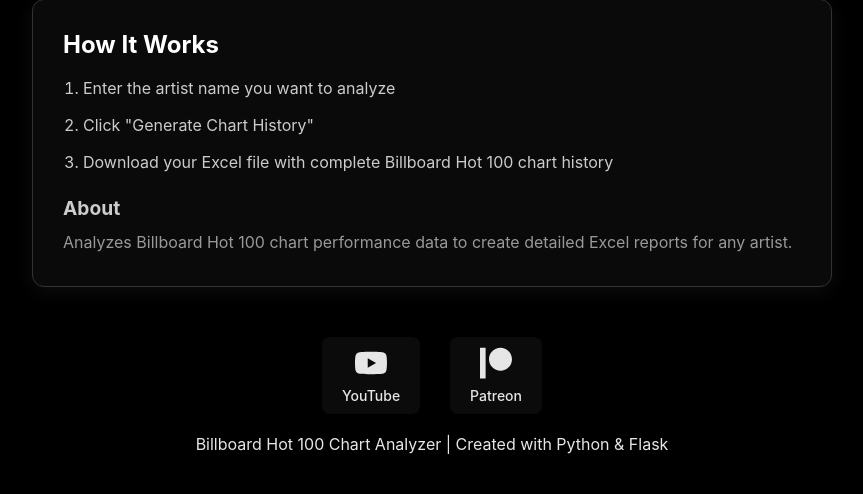
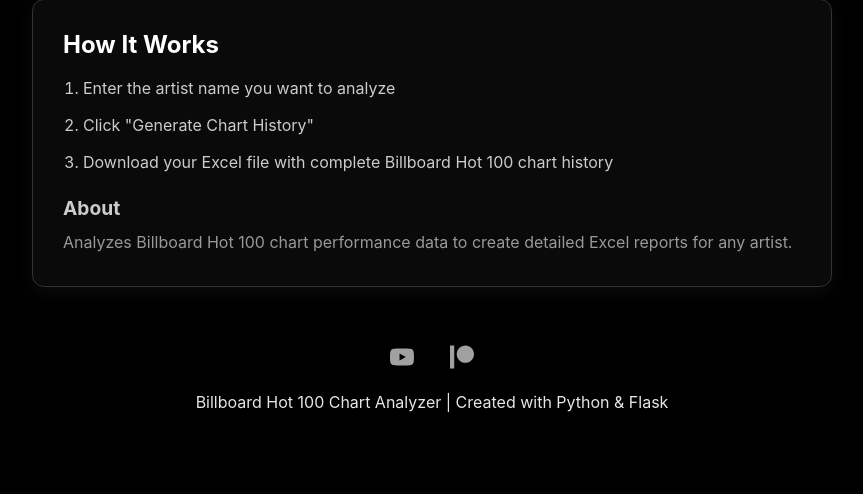
Before and after one commit to prangonbarua/Billboard-Hot-100-Website, a Flask app: page / in a window 1280 px wide. Shown: the part 449-943 px from the top of the page, without its empty margins (208-1071 px from the left). After the commit the page ends 861 px from the top, so only its background shows below. Run offline with Flask 3, Linux system fonts and the light colour scheme; parts of the project's set-up code (start-up, migrations or seed data) failed here and were passed over.

Commit message:
Make footer social icons smaller and more minimalist
Changes:
- Reduced icon size from 32px to 24px
- Removed text labels (YouTube, Patreon)
- Removed background on links for cleaner look
- Icons now have subtle opacity (70%) that goes to full on hover
- Reduced spacing and padding for more compact design
- Hover effect: icons scale up and lift slightly
- Added aria-label for accessibility

```diff
--- a/static/style.css
+++ b/static/style.css
@@ -856,25 +856,24 @@
     display: flex;
     justify-content: center;
     align-items: center;
-    gap: 30px;
-    margin-bottom: 20px;
+    gap: 20px;
+    margin-bottom: 15px;
 }
 
 .footer-link {
     display: flex;
-    flex-direction: column;
     align-items: center;
-    gap: 8px;
+    justify-content: center;
     color: white;
     text-decoration: none;
     transition: all 0.3s ease;
-    padding: 10px 20px;
-    border-radius: 8px;
-    background: rgba(255, 255, 255, 0.05);
+    padding: 8px;
+    border-radius: 6px;
+    opacity: 0.7;
 }
 
 .footer-link:hover {
-    background: rgba(255, 255, 255, 0.1);
+    opacity: 1;
     transform: translateY(-2px);
 }
 
@@ -883,10 +882,5 @@
 }
 
 .footer-link:hover svg {
-    transform: scale(1.1);
+    transform: scale(1.15);
 }
-
-.footer-link span {
-    font-size: 14px;
-    font-weight: 500;
-}
--- a/templates/index.html
+++ b/templates/index.html
@@ -61,17 +61,15 @@
 
         <footer>
             <div class="footer-social-links">
-                <a href="https://www.youtube.com/@HistoryCharts" target="_blank" class="footer-link" title="YouTube">
-                    <svg width="32" height="32" viewBox="0 0 24 24" fill="white">
+                <a href="https://www.youtube.com/@HistoryCharts" target="_blank" class="footer-link" title="YouTube" aria-label="YouTube">
+                    <svg width="24" height="24" viewBox="0 0 24 24" fill="white">
                         <path d="M23.498 6.186a3.016 3.016 0 0 0-2.122-2.136C19.505 3.545 12 3.545 12 3.545s-7.505 0-9.377.505A3.017 3.017 0 0 0 .502 6.186C0 8.07 0 12 0 12s0 3.93.502 5.814a3.016 3.016 0 0 0 2.122 2.136c1.871.505 9.376.505 9.376.505s7.505 0 9.377-.505a3.015 3.015 0 0 0 2.122-2.136C24 15.93 24 12 24 12s0-3.93-.502-5.814zM9.545 15.568V8.432L15.818 12l-6.273 3.568z"/>
                     </svg>
-                    <span>YouTube</span>
                 </a>
-                <a href="https://www.patreon.com/Chart_History" target="_blank" class="footer-link" title="Patreon">
-                    <svg width="32" height="32" viewBox="0 0 24 24" fill="white">
+                <a href="https://www.patreon.com/Chart_History" target="_blank" class="footer-link" title="Patreon" aria-label="Patreon">
+                    <svg width="24" height="24" viewBox="0 0 24 24" fill="white">
                         <path d="M15.386.524c-4.764 0-8.64 3.876-8.64 8.64 0 4.75 3.876 8.613 8.64 8.613 4.75 0 8.614-3.864 8.614-8.613C24 4.4 20.136.524 15.386.524M.003 23.537h4.22V.524H.003"/>
                     </svg>
-                    <span>Patreon</span>
                 </a>
             </div>
             <p>Billboard Hot 100 Chart Analyzer | Created with Python & Flask</p>
```
Also changed, not shown: templates/results.html (+4 -6 lines).
